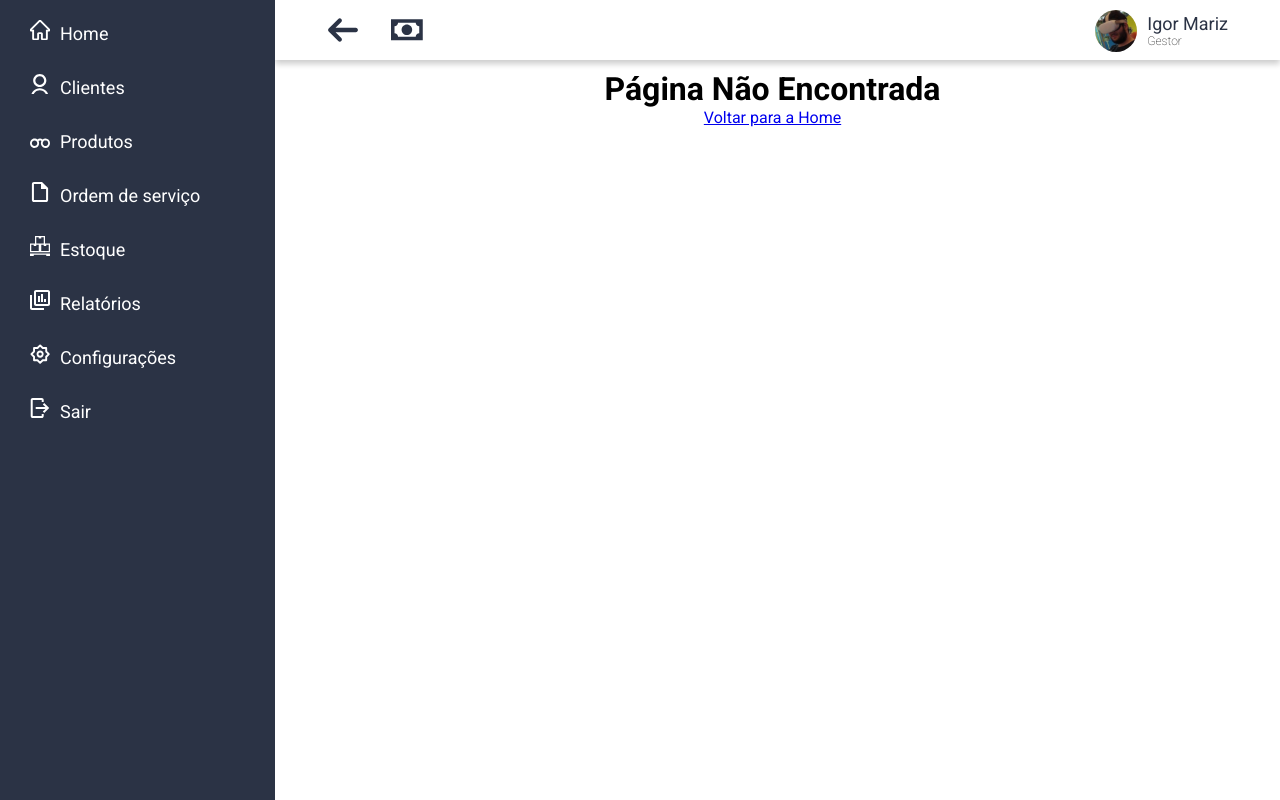
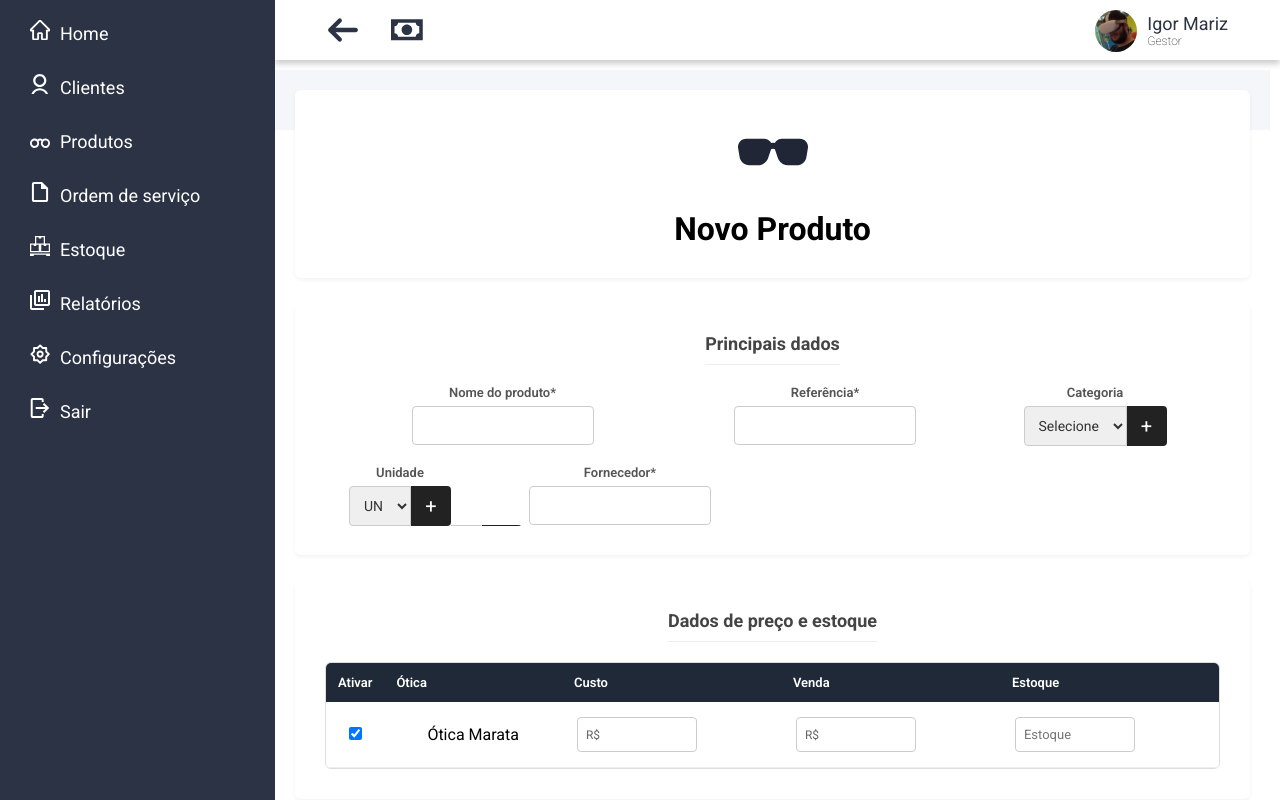
Before and after one commit to LGtkz/OticaFocal, a Next.js app: page /produtos/novo in a window 1280 px wide. Before the commit this address had no page. Built offline with nearby package versions, Linux system fonts and the light colour scheme.

Commit message:
criando a página de adição de produto

```diff
--- /dev/null
+++ b/src/app/produtos/novo/novo-produto.css
@@ -0,0 +1,195 @@
+/* --- RESET E ESTRUTURA GERAL --- */
+.page-produto-wrapper {
+    width: 100%;
+    padding: 20px;
+    display: flex;
+    flex-direction: column; /* Empilha os blocos verticalmente */
+    gap: 25px; /* Espaço cinza entre os blocos brancos */
+    box-sizing: border-box;
+    background-color: #f5f6fa; /* Cor de fundo cinza claro da página */
+}
+
+/* --- ESTILO DOS BLOCOS BRANCOS (CARDS) --- */
+/* Esta classe substitui o antigo form-container */
+.card-branco {
+    background-color: white;
+    width: 100%;
+    padding: 30px;
+    border-radius: 6px;
+    box-shadow: 0 2px 4px rgba(0,0,0,0.05);
+    display: flex;
+    flex-direction: column;
+    gap: 20px; /* Espaço entre as linhas de input dentro do card */
+    box-sizing: border-box;
+
+    /* O MAIS IMPORTANTE: Altura automática para não encavalar */
+    height: auto;
+}
+
+/* Título do Card */
+.card-branco h2 {
+    font-size: 18px;
+    font-weight: 700;
+    color: #444;
+    margin: 0;
+    padding-bottom: 10px;
+    border-bottom: 1px solid #eee;
+}
+
+/* Header (Aquele bloco que só tem o título "Novo Produto") */
+.header-top {
+    display: flex;
+    align-items: center;
+    gap: 15px;
+}
+.header-top h1 {
+    font-size: 28px;
+    font-weight: 800;
+    color: #333;
+    margin: 0;
+}
+
+/* --- LINHAS E INPUTS --- */
+.form-linha {
+    display: flex;
+    gap: 20px;
+    width: 100%;
+    align-items: flex-end; /* Alinha tudo pela base */
+    flex-wrap: wrap; /* Segurança para telas menores */
+}
+
+.input-group {
+    display: flex;
+    flex-direction: column;
+    gap: 6px;
+}
+
+.input-group label {
+    font-size: 13px;
+    font-weight: 600;
+    color: #555;
+}
+
+.input-group input,
+.input-group select {
+    height: 40px;
+    padding: 0 10px;
+    border: 1px solid #ccc;
+    border-radius: 4px;
+    font-size: 14px;
+    outline: none;
+    color: #333;
+}
+
+/* LARGURAS ESPECÍFICAS (Baseado no seu print) */
+.col-full   { flex: 1; }          /* Ocupa o espaço que sobrar */
+.col-metade { width: 48%; }
+.col-curta  { width: 150px; }
+.col-media  { width: 250px; }
+
+/* Botão "+" Preto ao lado do select */
+.select-com-botao {
+    display: flex;
+    gap: 0; /* Coladinho */
+}
+.select-com-botao select {
+    border-top-right-radius: 0;
+    border-bottom-right-radius: 0;
+    flex: 1;
+}
+.btn-adicionar {
+    width: 40px;
+    height: 40px;
+    background-color: #222; /* Preto conforme print */
+    color: white;
+    border: none;
+    border-top-right-radius: 4px;
+    border-bottom-right-radius: 4px;
+    font-size: 20px;
+    cursor: pointer;
+    display: flex;
+    align-items: center;
+    justify-content: center;
+}
+
+/* --- TABELA DE PREÇO --- */
+.tabela-custom {
+    width: 100%;
+    border-collapse: separate;
+    border-spacing: 0;
+    border: 1px solid #ddd;
+    border-radius: 6px;
+    overflow: hidden;
+}
+
+.tabela-custom th {
+    background-color: #1f2937; /* Cabeçalho Escuro */
+    color: white;
+    padding: 12px;
+    text-align: left;
+    font-size: 13px;
+    font-weight: 600;
+}
+
+.tabela-custom td {
+    padding: 15px;
+    background: white;
+    border-bottom: 1px solid #eee;
+    vertical-align: middle;
+}
+
+/* Inputs de moeda dentro da tabela */
+.input-moeda {
+    display: flex;
+    align-items: center;
+    border: 1px solid #ccc;
+    border-radius: 4px;
+    padding: 0 8px;
+    height: 35px;
+    width: 120px;
+}
+.simbolo { margin-right: 5px; color: #666; font-size: 12px; }
+.input-sem-borda { border: none; outline: none; width: 100%; font-size: 13px; }
+
+/* --- UPLOAD IMAGEM --- */
+.area-upload {
+    width: 200px;
+    height: 180px;
+    border: 2px dashed #bbb;
+    display: flex;
+    flex-direction: column;
+    align-items: center;
+    justify-content: center;
+    text-align: center;
+    color: #777;
+    cursor: pointer;
+    border-radius: 4px;
+    background: #fafafa;
+}
+
+/* --- BOTÕES FINAIS --- */
+.area-botoes {
+    display: flex;
+    gap: 15px;
+    margin-top: 10px;
+}
+
+.btn-salvar-final {
+    background-color: #2c3e50; /* Azul escuro */
+    color: white;
+    padding: 12px 30px;
+    border: none;
+    border-radius: 4px;
+    font-weight: bold;
+    cursor: pointer;
+}
+
+.btn-cancelar-final {
+    background-color: #922b21; /* Vermelho escuro */
+    color: white;
+    padding: 12px 30px;
+    border: none;
+    border-radius: 4px;
+    font-weight: bold;
+    cursor: pointer;
+}
--- /dev/null
+++ b/src/app/produtos/novo/page.js
@@ -0,0 +1,138 @@
+import Image from "next/image";
+import Link from 'next/link';
+import './novo-produto.css';
+
+export default function NovoProduto() {
+    return (
+        <div className="page-produto-wrapper">
+
+            <div className="card-branco ">
+                <Image
+                    src="/produto.svg"
+                    alt="Ícone de produto"
+                    width={70}
+                    height={70}
+                    className="icon-titulo"
+                />
+                <h1>Novo Produto</h1>
+            </div>
+
+            <div className="card-branco">
+                <h2>Principais dados</h2>
+
+                <div className="form-linha">
+                    <div className="input-group col-full">
+                        <label>Nome do produto*</label>
+                        <input type="text" />
+                    </div>
+
+                    <div className="input-group col-media">
+                        <label>Referência*</label>
+                        <input type="text" />
+                    </div>
+
+                    <div className="input-group col-media">
+                        <label>Categoria</label>
+                        <div className="select-com-botao">
+                            <select><option>Selecione</option></select>
+                            <button className="btn-adicionar">+</button>
+                        </div>
+                    </div>
+
+                    <div className="input-group col-media">
+                        <label>Marca</label>
+                        <div className="select-com-botao">
+                            <select><option>Selecione</option></select>
+                            <button className="btn-adicionar">+</button>
+                        </div>
+                    </div>
+                </div>
+
+                <div className="form-linha">
+                    <div className="input-group col-curta">
+                        <label>Unidade</label>
+                        <div className="select-com-botao">
+                            <select><option>UN</option></select>
+                            <button className="btn-adicionar">+</button>
+                        </div>
+                    </div>
+
+                    <div className="input-group col-media">
+                        <label>Fornecedor*</label>
+                        <input type="text" />
+                    </div>
+                </div>
+            </div>
+
+            <div className="card-branco">
+                <h2>Dados de preço e estoque</h2>
+
+                <table className="tabela-custom">
+                    <thead>
+                        <tr>
+                            <th style={{ width: '50px' }}>Ativar</th>
+                            <th>Ótica</th>
+                            <th>Custo</th>
+                            <th>Venda</th>
+                            <th>Estoque</th>
+                        </tr>
+                    </thead>
+                    <tbody>
+                        <tr>
+                            <td style={{ textAlign: 'center' }}>
+                                <input type="checkbox" defaultChecked />
+                            </td>
+                            <td>Ótica Marata</td>
+                            <td>
+                                <div className="input-moeda">
+                                    <span className="simbolo">R$</span>
+                                    <input type="text" className="input-sem-borda" />
+                                </div>
+                            </td>
+                            <td>
+                                <div className="input-moeda">
+                                    <span className="simbolo">R$</span>
+                                    <input type="text" className="input-sem-borda" />
+                                </div>
+                            </td>
+                            <td>
+                                <div className="input-moeda">
+                                    <input type="text" className="input-sem-borda" placeholder="Estoque" />
+                                </div>
+                            </td>
+                        </tr>
+                    </tbody>
+                </table>
+            </div>
+
+            <div className="card-branco">
+                <h2>Informações para emissão de NFe e NFCe</h2>
+                <div className="form-linha">
+                    <div className="input-group col-full">
+                        <label>NCM</label>
+                        <input type="text" />
+                    </div>
+                    <div className="input-group col-full">
+                        <label>Origem da mercadoria</label>
+                        <input type="text" />
+                    </div>
+                </div>
+            </div>
+
+            <div className="card-branco">
+                <h2>Imagem do produto</h2>
+                <div className="area-upload">
+                    <p>Clique para adicionar<br />uma imagem</p>
+                </div>
+            </div>
+
+            <div className="area-botoes">
+                <button className="btn-salvar-final">Salvar</button>
+                <Link href="/produtos">
+                    <button className="btn-cancelar-final">Cancelar</button>
+                </Link>
+            </div>
+
+        </div>
+    );
+}
```
